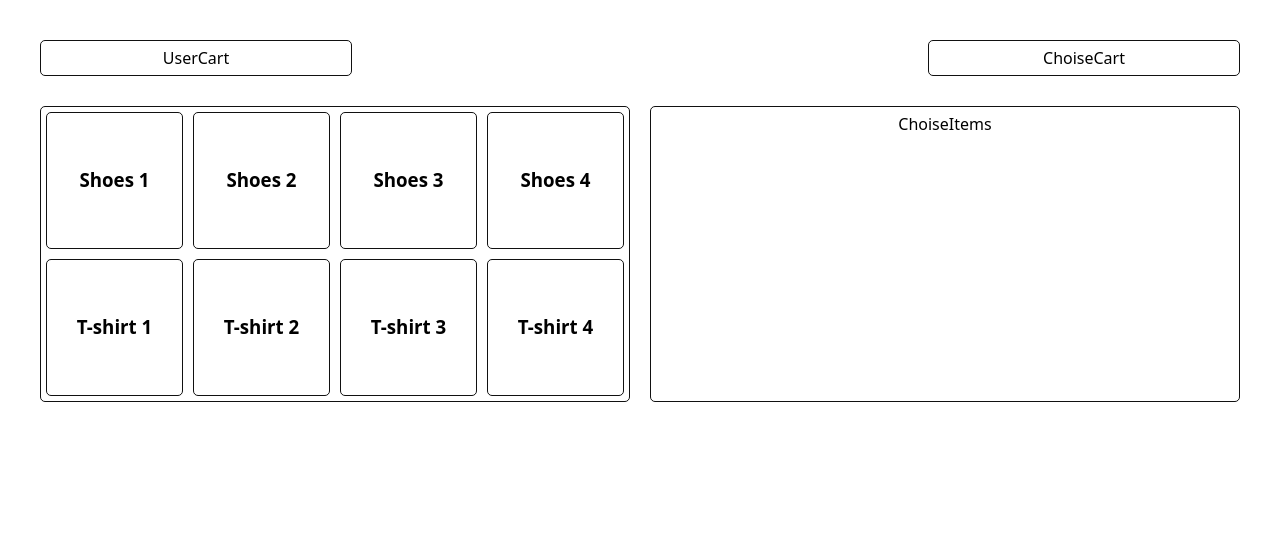
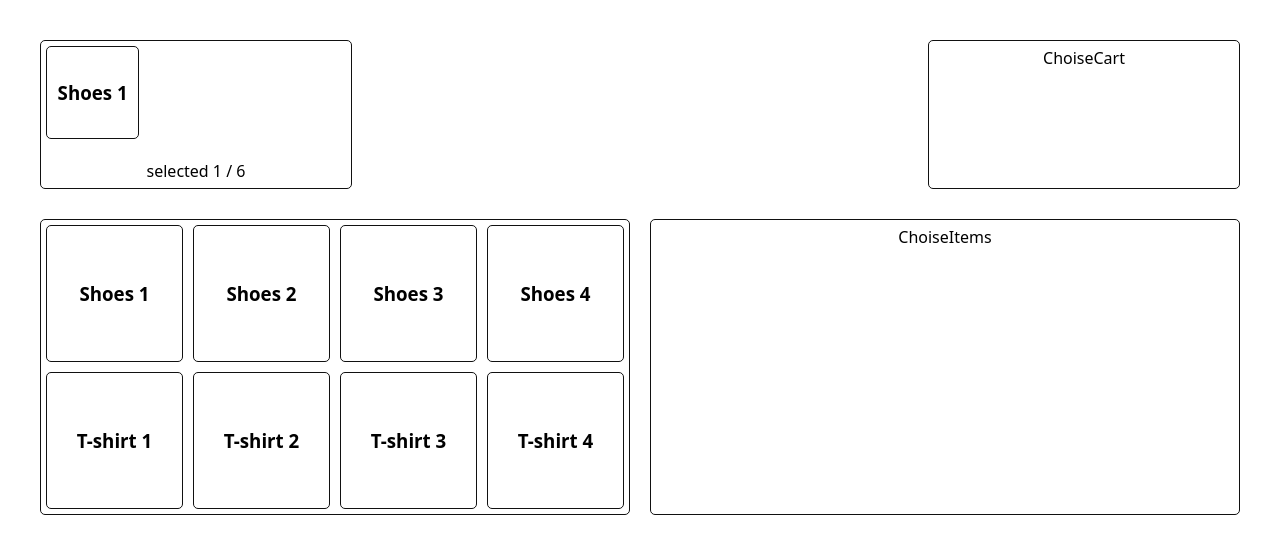
Before and after one commit to Krel-developer/test-task, a Vue app: page / in a window 1280 px wide. Both pictures are taken after a click on the element "Shoes 1". Shown: the top 554 px of the page. Built offline with nearby package versions, Linux system fonts and the light colour scheme.

Commit message:
add UserCart component

```diff
--- a/src/App.vue
+++ b/src/App.vue
@@ -1,15 +1,28 @@
 <script setup lang="ts">
+import { reactive } from 'vue'
 import UserItems from './components/UserItems.vue'
-import type { IItem } from './types'
+import UserCart from './components/UserCart.vue'
+import type { IItem, IUserData } from './types'
+
+const userCartData: IUserData = reactive({
+  list: [],
+  maxActiveItems: 6,
+  actvieItemsCount: 0,
+})
 
 function selectUserItem(item: IItem) {
-  console.log(item)
+  if (userCartData.actvieItemsCount < userCartData.maxActiveItems) {
+    userCartData.list.push(item)
+    userCartData.actvieItemsCount = userCartData.list.length
+  }
 }
 </script>
 
 <template>
   <div class="app__top">
-    <div class="app__top__column block_border">UserCart</div>
+    <div class="app__top__column block_border">
+      <UserCart :user-data="userCartData" />
+    </div>
     <div class="app__top__column block_border">ChoiseCart</div>
   </div>
   <div class="app__bottom">
--- /dev/null
+++ b/src/components/UserCart.vue
@@ -0,0 +1,38 @@
+<script lang="ts" setup>
+import type { IItem, IUserData } from '../types'
+import Card from './Card.vue'
+
+interface IProps {
+  userData: IUserData
+}
+defineProps<IProps>()
+</script>
+
+<template>
+  <div class="user_cart">
+    <div v-if="userData.actvieItemsCount" class="user_cart__items">
+      <Card
+        v-for="item in userData.list"
+        :key="item.id"
+        :title="item.name"
+        :is-active="false"
+      />
+    </div>
+    <div v-else>Предметы не выбраны</div>
+
+    <div class="user_cart__count">
+      selected {{ userData.actvieItemsCount }} /
+      {{ userData.maxActiveItems }}
+    </div>
+  </div>
+</template>
+
+<style scoped lang="sass">
+
+.user_cart__items
+  display: grid
+  grid-template-columns: repeat(3, 1fr)
+  gap: 10px
+.user_cart__count
+  margin-top: 20px
+</style>
--- a/src/components/UserItems.vue
+++ b/src/components/UserItems.vue
@@ -17,7 +17,6 @@ defineEmits<{
       v-for="item in userItems"
       :key="item.id"
       :title="item.name"
-      :is-active="false"
       @click="$emit('selectUserItem', item)"
     />
   </div>
--- a/src/types/index.ts
+++ b/src/types/index.ts
@@ -2,3 +2,9 @@ export interface IItem {
   id: number
   name: string
 }
+
+export interface IUserData {
+  list: IItem[]
+  maxActiveItems: number
+  actvieItemsCount: number
+}
```
